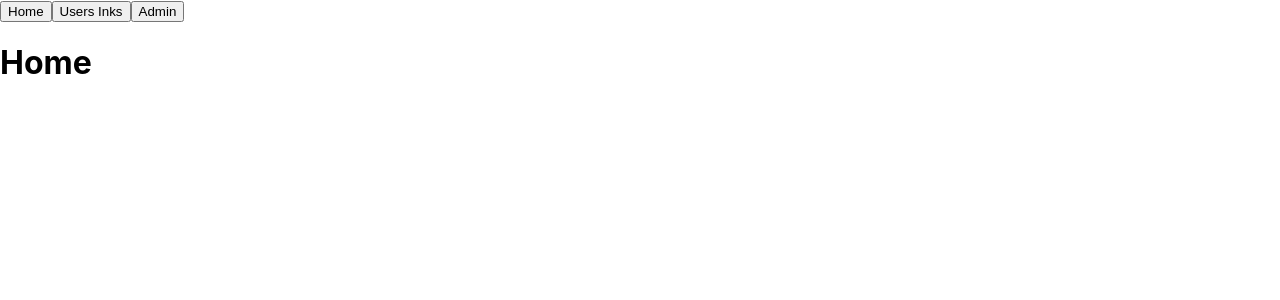
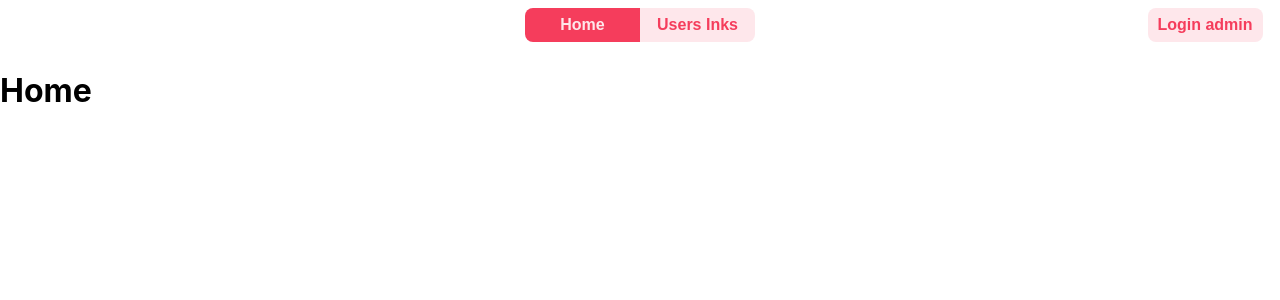
Before and after one commit to MuriloGon/dr-frontend, a React (Create React App) app: page / in a window 1280 px wide. Shown: the top 300 px of the page. Built offline with nearby package versions, Linux system fonts and the light colour scheme.

Commit message:
feat: implement navbar buttons

```diff
--- a/src/App.tsx
+++ b/src/App.tsx
@@ -1,15 +1,28 @@
-import React from 'react';
-import { Routes, Route } from 'react-router-dom';
+import React, { useEffect, useState } from 'react';
+import { Routes, Route, useLocation } from 'react-router-dom';
 import Admin from '@pages/Admin';
 import Home from '@pages/Home';
 import UsersInks from '@pages/UsersInks';
 import NotFound from '@pages/NotFound';
 import Navbar from '@components/Navbar';
+import { Routes as AppRoutes } from './utils/globalVariables';
 
 function App() {
+  const [route, setRoute] = useState<AppRoutes>(AppRoutes.home);
+  const location = useLocation();
+
+  useEffect(() => {
+    let a = AppRoutes.home;
+    if (location.pathname === '/') a = AppRoutes.home;
+    else if (location.pathname === '/users-inks') a = AppRoutes.inks;
+    else if (location.pathname === '/admin') a = AppRoutes.admin;
+    else { a = AppRoutes.notFound; }
+    setRoute(a);
+  }, [location.pathname]);
+
   return (
     <>
-      <Navbar />
+      <Navbar currentRoute={route} />
       <Routes>
         <Route path="/" element={<Home />} />
         <Route path="/users-inks" element={<UsersInks />} />
--- a/src/components/Navbar.tsx
+++ b/src/components/Navbar.tsx
@@ -1,20 +1,49 @@
-import React from 'react';
+import React, { FC } from 'react';
 import { Link } from 'react-router-dom';
+import { NavbarContainer, NavButton } from '@styles/navbar';
+import { Routes } from '../utils/globalVariables';
 
-function Navbar() {
+type Props = {
+  currentRoute: Routes
+};
+
+const Navbar: FC<Props> = ({ currentRoute }) => {
+  const buttonSelected = (route: Routes) => currentRoute === route;
   return (
-    <div>
-      <Link to="/">
-        <button type="button">Home</button>
+    <NavbarContainer>
+      <div />
+      <div className="main-nav-btns">
+        <Link to="/">
+          <NavButton
+            selected={buttonSelected(Routes.home)}
+            rounded="left"
+            type="button"
+          >
+            Home
+
+          </NavButton>
+        </Link>
+        <Link to="users-inks">
+          <NavButton
+            selected={buttonSelected(Routes.inks)}
+            rounded="right"
+            type="button"
+          >
+            Users Inks
+          </NavButton>
+        </Link>
+      </div>
+      <Link to="admin">
+        <NavButton
+          selected={buttonSelected(Routes.admin)}
+          rounded="all"
+          type="button"
+        >
+          Login admin
+        </NavButton>
       </Link>
-      <Link to="users-inks">
-        <button type="button">Users Inks</button>
-      </Link>
-      <Link to="admin">
-        <button type="button">Admin</button>
-      </Link>
-    </div>
+    </NavbarContainer>
   );
-}
+};
 
 export default Navbar;
--- /dev/null
+++ b/src/styles/containers.ts
@@ -0,0 +1 @@
+import styled from 'styled-components';
--- /dev/null
+++ b/src/styles/navbar.tsx
@@ -0,0 +1,45 @@
+import styled from 'styled-components';
+
+export const NavbarContainer = styled.nav`
+  --size: 150px;
+  display: grid;
+  grid-template-columns: var(--size) 1fr var(--size);
+  height: 50px;
+  place-items: center;
+
+  span {
+    display: inline-block;
+    height: 100%;
+  }
+`;
+
+const borderRound = (side: 'left' | 'right' | 'all', size: number) => {
+  switch (side) {
+    case 'left': return `${size}px 0 0 ${size}px`;
+    case 'right': return `0 ${size}px ${size}px 0`;
+    case 'all': return `${size}px`;
+    default: return 'none';
+  }
+};
+
+export const NavButton = styled.button<{
+  rounded: 'right' | 'left' | 'all'
+  selected?: boolean;
+}>`
+  padding: 8px;
+  box-sizing: border-box;
+  width: 115px;
+  border: none;
+  font-size: 16px;
+  font-weight: bold;
+  cursor: pointer;
+  background: ${({ theme, selected = false }) => (selected ? theme.primary : theme.primary2)};
+  color: ${({ theme, selected = false }) => (!selected ? theme.primary : theme.primary2)};
+  border-radius: ${({ rounded }) => borderRound(rounded, 8)} ;
+  transition: color ease-in-out 0.1s, background-color ease-in-out 0.1s;
+
+  :hover {
+    color: ${({ theme }) => theme.primary2};
+    background: ${({ theme }) => theme.secondary};
+  }
+`;
--- /dev/null
+++ b/src/utils/globalVariables.ts
@@ -0,0 +1,6 @@
+export enum Routes {
+  home,
+  inks,
+  admin,
+  notFound,
+}
--- a/tsconfig.json
+++ b/tsconfig.json
@@ -21,7 +21,7 @@
     "jsx": "react-jsx"
   },
   "include": [
-    "src",
+    "src"
   ],
   "extends": "./tsconfig.paths.json"
 }
```
